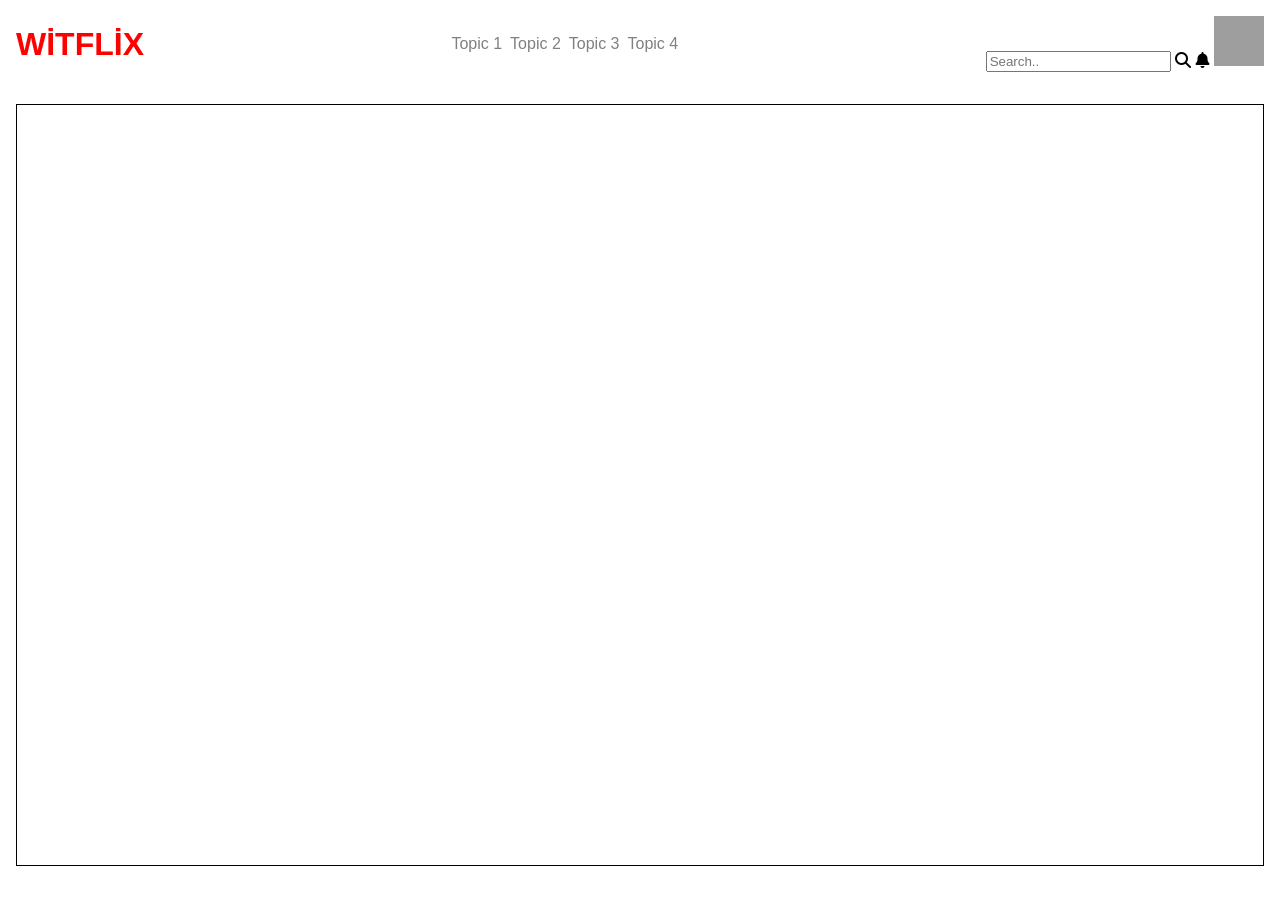
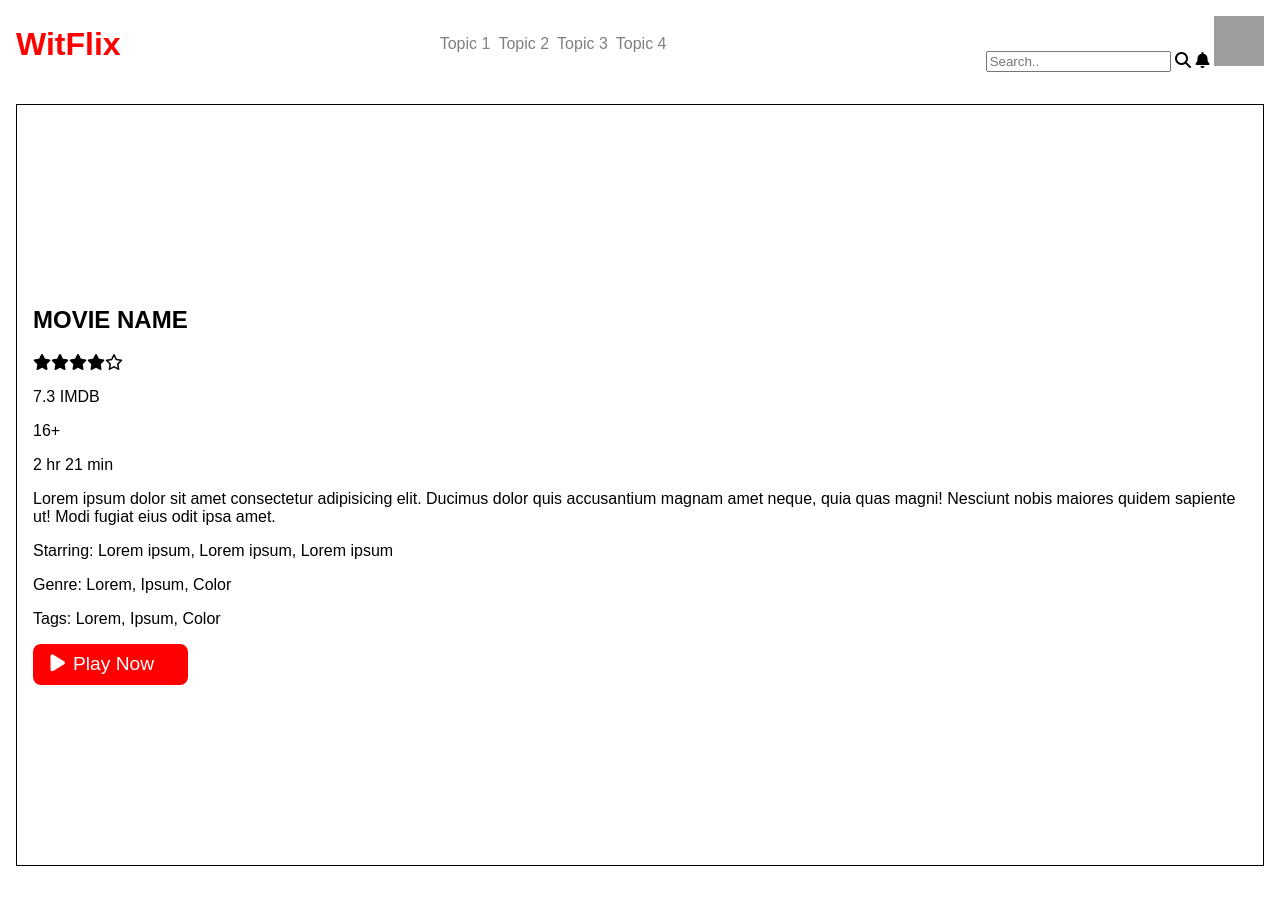
Before and after one commit to CigdemOzel/witflix, a plain HTML site: page index.html in a window 1280 px wide. Drawn offline with Linux system fonts and the light colour scheme; grey boxes are pictures that could not be loaded.

Commit message:
tekrar başladım

```diff
--- a/index.html
+++ b/index.html
@@ -1,6 +1,10 @@
 <!DOCTYPE html>
 <html>
   <head>
+    <meta charset="UTF-8" />
+    <link href="index.css" rel="stylesheet" />
+    <title>WitFlix Anasayfa</title>
+    <meta name="viewport" content="width=device-width, initial-scale=1.0" />
     <link
       rel="stylesheet"
       href="https://cdnjs.cloudflare.com/ajax/libs/font-awesome/6.6.0/css/all.min.css"
@@ -8,19 +12,15 @@
       crossorigin="anonymous"
       referrerpolicy="no-referrer"
     />
-    <meta charset="UTF-8" />
-    <link href="./index.css" rel="stylesheet" />
-    <title>WİTFLİX | Browse</title>
-    <meta name="viewport" content="width=device-width, initial-scale=1.0" />
   </head>
   <body>
     <header>
-      <h1>WİTFLİX</h1>
+      <h1>WitFlix</h1>
       <nav>
-        <a href="">Topic 1</a>
-        <a href="">Topic 2</a>
-        <a href="">Topic 3</a>
-        <a href="">Topic 4</a>
+        <a href="">Topic 1 </a>
+        <a href="">Topic 2 </a>
+        <a href="">Topic 3 </a>
+        <a href="">Topic 4 </a>
       </nav>
       <div>
         <input type="text" placeholder="Search.." />
@@ -29,8 +29,31 @@
         <img src="https://picsum.photos/50" />
       </div>
     </header>
-    <main class="hero"></main>
-    <section class="suggestion"></section>
-    <footer></footer>
+    <main class="hero">
+      <div class="giristeki-kutu">
+        <h2>MOVIE NAME</h2>
+        <div class="film-hakkinda">
+          <i class="fa-solid fa-star"></i><i class="fa-solid fa-star"></i
+          ><i class="fa-solid fa-star"></i><i class="fa-solid fa-star"></i
+          ><i class="fa-regular fa-star"></i>
+          <p>7.3 IMDB</p>
+          <p>16+</p>
+          <p>2 hr 21 min</p>
+        </div>
+        <div class="film-aciklama">
+          <p>
+            Lorem ipsum dolor sit amet consectetur adipisicing elit. Ducimus
+            dolor quis accusantium magnam amet neque, quia quas magni! Nesciunt
+            nobis maiores quidem sapiente ut! Modi fugiat eius odit ipsa amet.
+          </p>
+        </div>
+        <div class="film-hakkinda">
+          <p><stan>Starring:</stan> Lorem ipsum, Lorem ipsum, Lorem ipsum</p>
+          <p><stan>Genre:</stan> Lorem, Ipsum, Color</p>
+          <p><stan>Tags:</stan> Lorem, Ipsum, Color</p>
+        </div>
+        <button><i class="fa-solid fa-play"></i>Play Now</button>
+      </div>
+    </main>
   </body>
 </html>
```
